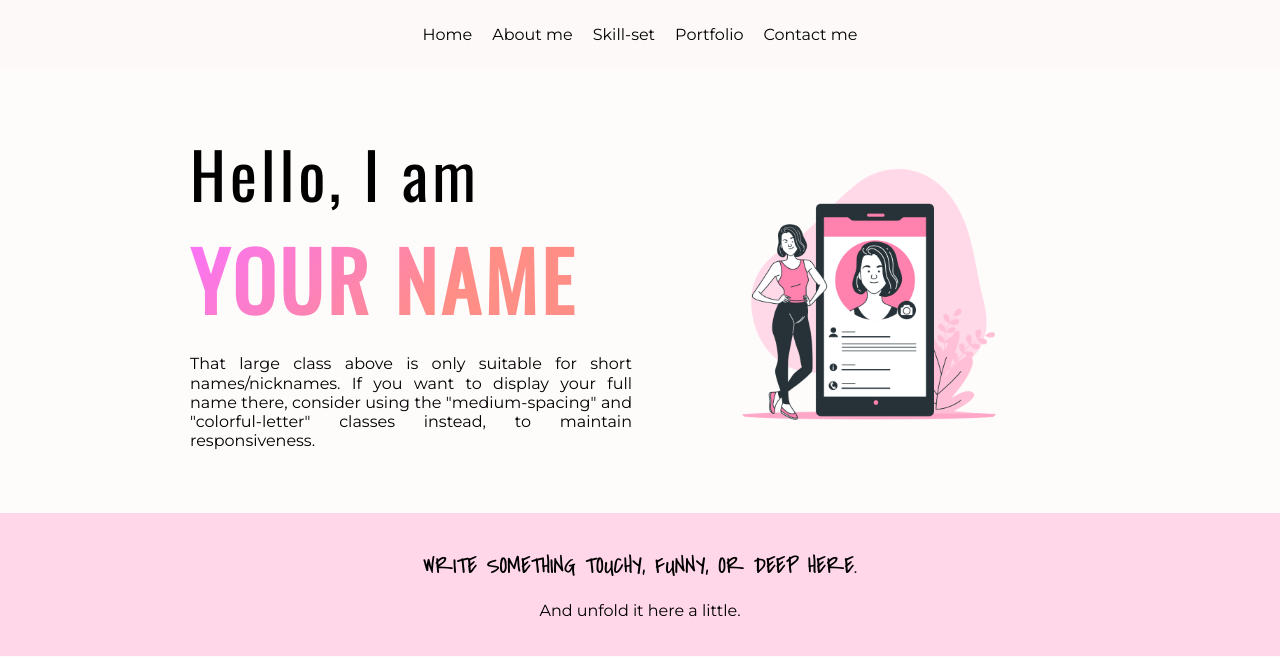
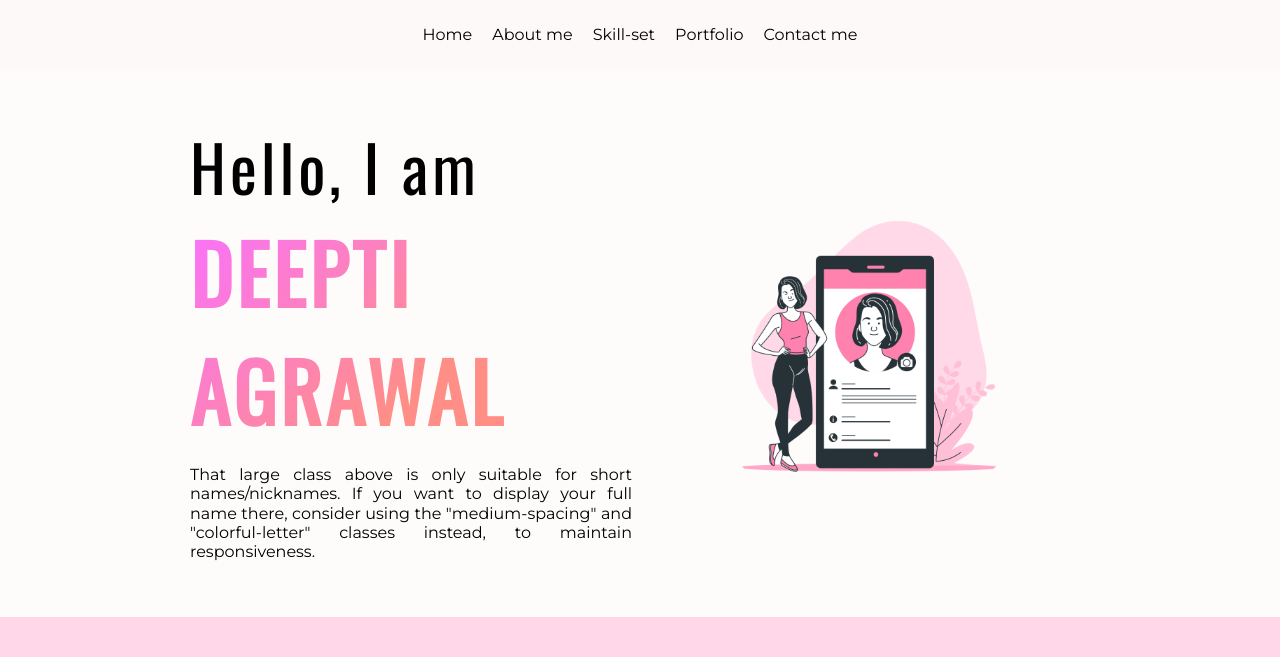
Before and after one commit to deeptiagrawal19/portfolio_website, a plain HTML site: page index.html in a window 1280 px wide. Shown: the top 657 px of the page. Drawn offline with nearby package versions, Linux system fonts and the light colour scheme.

Commit message:
changes in name

```diff
--- a/index.html
+++ b/index.html
@@ -54,7 +54,7 @@
     <header class="grid-system-2 w-900 padding">
         <section class="align-center">
             <h1 class="medium-spacing">Hello, I am</h1>
-            <h1 class="large">Your name</h1>
+            <h1 class="large">Deepti Agrawal</h1>
             <p class="justify">That large class above is only suitable for short names/nicknames. If you want to display
                 your full name there, consider using the "medium-spacing" and "colorful-letter" classes instead, to
                 maintain responsiveness.</p>
```
